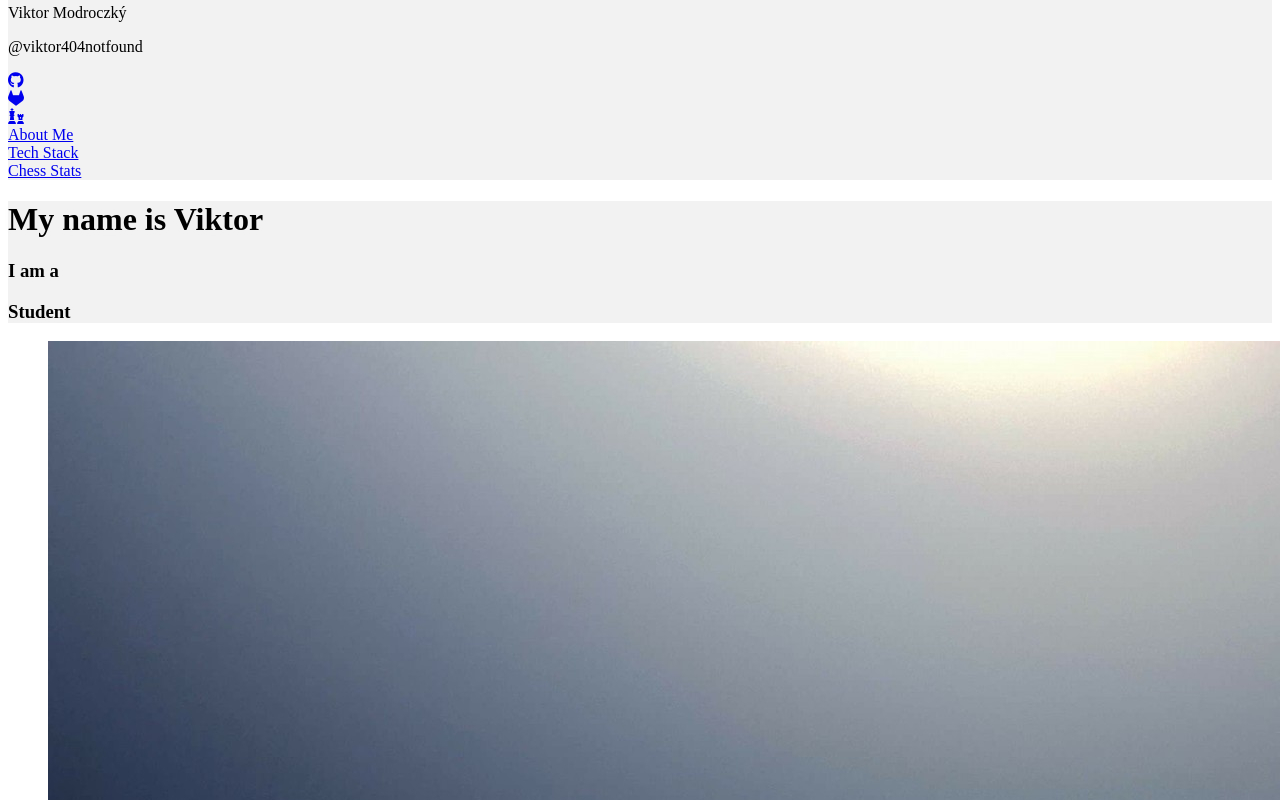
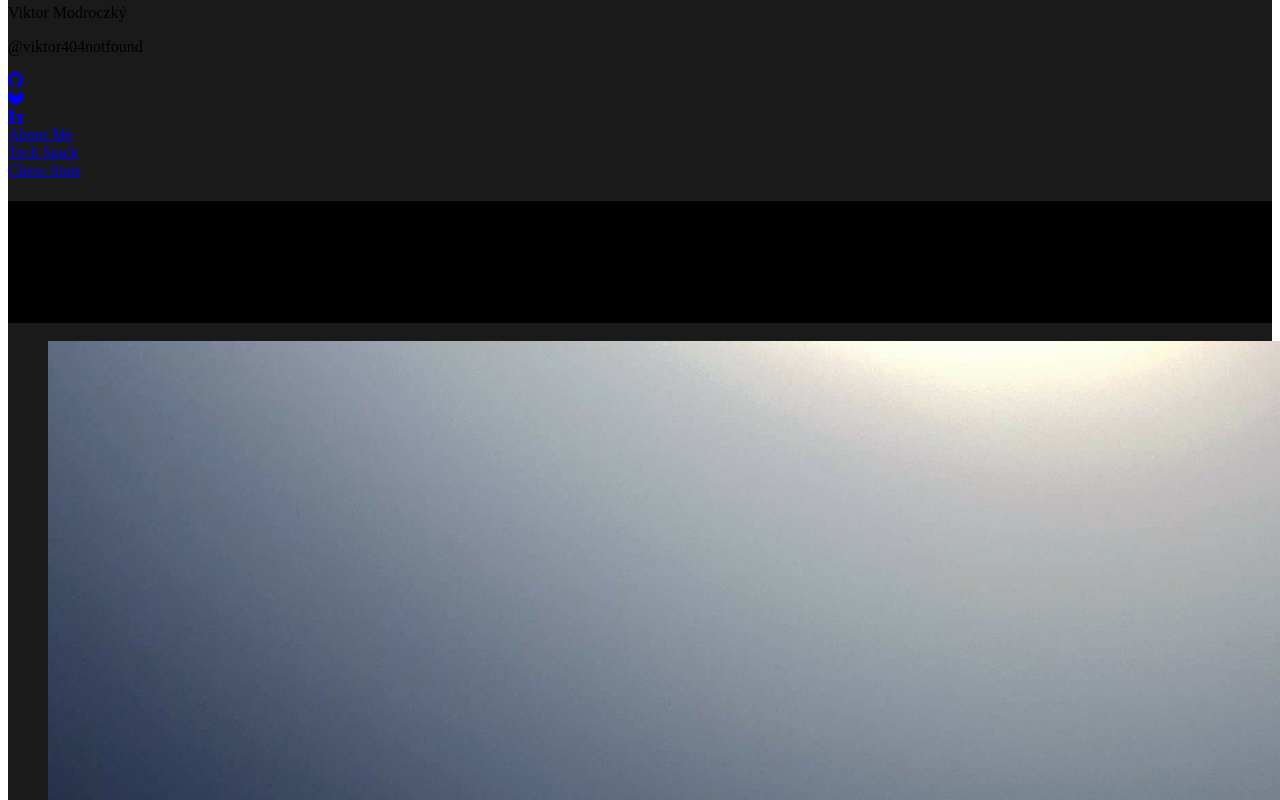
Before and after one commit to vktr274/personal-site, a SvelteKit app: page / in a window 1280 px wide. Shown: the part 2080-2880 px from the top of the page. Built offline with nearby package versions, Linux system fonts and the light colour scheme; no server answers.

Commit message:
changed to dark mode

```diff
--- a/src/lib/About.svelte
+++ b/src/lib/About.svelte
@@ -11,11 +11,11 @@
 		<figure class="avatar">
 			<img src={avatar} alt="avatar" />
 		</figure>
-		<h6 class="frame__title">{name}</h6>
-		<div class="frame__subtitle">{subtitle}</div>
+		<h6 class="frame__title text-white">{name}</h6>
+		<div class="frame__subtitle text-gray-500">{subtitle}</div>
 	</div>
 	<div class="divider m-0" />
-	<div class="frame__body">
+	<div class="frame__body text-white">
 		<div class="content u-text-center">
 			<h2>About Me</h2>
 			<p>
--- a/src/lib/ChessStats.svelte
+++ b/src/lib/ChessStats.svelte
@@ -13,7 +13,7 @@
 	<div class="u-center-alt">
 		<div class="row">
 			<div class="col u-text-center">
-				<h2>Chess Stats</h2>
+				<h2 class="text-white">Chess Stats</h2>
 				<span class="usquare">
 					<a class="utb utb-OLR" href="https://www.chess.com/member/{username}">
 						@{username}
@@ -25,10 +25,10 @@
 			<div class="col">
 				<div class="content u-text-center pt-3">
 					{#await getStats()}
-						<span class="icon rotate" style:font-size="28px">
+						<span class="icon rotate text-white" style:font-size="28px">
 							<i class="fas fa-chess-board fa-wrapper" />
 						</span>
-						<p>Loading...</p>
+						<p class="text-white">Loading...</p>
 					{:then stats}
 						<div class="tag-container">
 							<div class="tag tag--md tag--rounded u-shadow-lg">
@@ -64,7 +64,6 @@
 		animation: rotate 2s cubic-bezier(0.68, -0.55, 0.27, 1.55) infinite;
 	}
 	.background-image {
-		--bg-size: 700px;
 		position: relative;
 		min-height: 100vh;
 		&::before {
@@ -78,8 +77,7 @@
 			background-repeat: no-repeat;
 			background-position: center;
 			background-size: 100vh;
-			opacity: 0.07;
-			z-index: -1;
+			opacity: 0.1;
 		}
 	}
 </style>
--- a/src/lib/Header.svelte
+++ b/src/lib/Header.svelte
@@ -31,7 +31,7 @@
 <svelte:window on:scroll={onScroll} />
 
 <div
-	class="header header-fixed u-unselectable header-animated header-color header-animate-visibility"
+	class="header header-dark header-fixed u-unselectable header-animated header-animate-visibility"
 	class:u-shadow-none={hideShadow}
 	bind:this={headerElement}
 >
@@ -69,7 +69,7 @@
 			{#each textButtons as textButton}
 				<div class="nav-item hover-grow">
 					<a href={'#' + textButton.name} on:click={triggerMenu}>
-						{textButton.text}
+						<span>{textButton.text}</span>
 					</a>
 				</div>
 			{/each}
@@ -83,10 +83,6 @@
     dynamic classes to work without the :global() selector
 -->
 <style lang="scss">
-	@use 'src/styles/colors.scss' as colors;
-	.header-color {
-		background-color: colors.$bg-color;
-	}
 	.header {
 		&.header-animate-visibility {
 			transition: all 0.3s ease;
--- a/src/lib/Skills.svelte
+++ b/src/lib/Skills.svelte
@@ -7,7 +7,7 @@
 
 <div {id} class="mx-auto max-w-md">
 	<div class="row">
-		<div class="col u-text-center">
+		<div class="col u-text-center text-white">
 			<h2>My Tech Stack</h2>
 		</div>
 	</div>
@@ -17,7 +17,7 @@
 				<div class="min-w-200px mx-2">
 					<div class="content u-text-center pt-3">
 						<img class="tech-icon" src={tech.icon} alt={tech.name} />
-						<p class="title mt-2">{tech.name}</p>
+						<p class="title mt-2 text-white">{tech.name}</p>
 						<div class="tag-container">
 							{#each tech.details as detail}
 								<div class="tag tag--rounded">
--- a/src/lib/SplashScreen.svelte
+++ b/src/lib/SplashScreen.svelte
@@ -34,13 +34,13 @@
 
 <div class="hero fullscreen hero-img parallax-img">
 	<div class="hero-body">
-		<div class="content u-text-center u-unselectable text-shadow">
+		<div class="content u-text-center u-unselectable">
 			<h1 class="headline-3">
-				My name is
-				<span class="text-teal-500">{name}</span>
+				<span class="text-white">My name is</span>
+				<span class="text-teal-400">{name}</span>
 			</h1>
-			<h3 class="m-0 text-gray-700">I am a</h3>
-			<h3 id="looped-text" class="m-0 text-gray-700 text-easeInDown" bind:this={loopedTextElement}>
+			<h3 class="m-0 text-gray-500">I am a</h3>
+			<h3 id="looped-text" class="m-0 text-gray-500 text-easeInDown" bind:this={loopedTextElement}>
 				{loopedText[loopedText.length - 1]}
 			</h3>
 		</div>
@@ -54,7 +54,7 @@
 		background-image: url('/images/splash.svg');
 	}
 	.gradient {
-		background-image: linear-gradient(180deg, hsla(0, 0%, 100%, 0.0001), #fff);
+		background-image: linear-gradient(180deg, hsla(0, 0%, 100%, 0.0001), colors.$bg-color);
 		position: absolute;
 		left: 0;
 		right: 0;
@@ -95,7 +95,4 @@
 			animation: fadeOutDown 0.6s ease;
 		}
 	}
-	.text-shadow {
-		text-shadow: 0 0 10px colors.$bg-color;
-	}
 </style>
--- a/src/routes/+layout.svelte
+++ b/src/routes/+layout.svelte
@@ -26,6 +26,7 @@
 	];
 </script>
 
+<div class="dark-mode">
 	<header>
 		<nav>
 			<Header {user} {iconButtons} {textButtons} />
@@ -37,3 +38,11 @@
 	<footer>
 		<Footer />
 	</footer>
+</div>
+
+<style lang="scss">
+	@use 'src/styles/colors.scss' as colors;
+	.dark-mode {
+		background-color: colors.$bg-color;
+	}
+</style>
--- a/src/styles/colors.scss
+++ b/src/styles/colors.scss
@@ -1 +1 @@
-$bg-color: rgb(242, 242, 242);
+$bg-color: #1a1a1a;
```
Also changed, not shown: static/images/chess.svg, static/images/splash.svg. Lines whose indentation alone changed are shown as unchanged.
